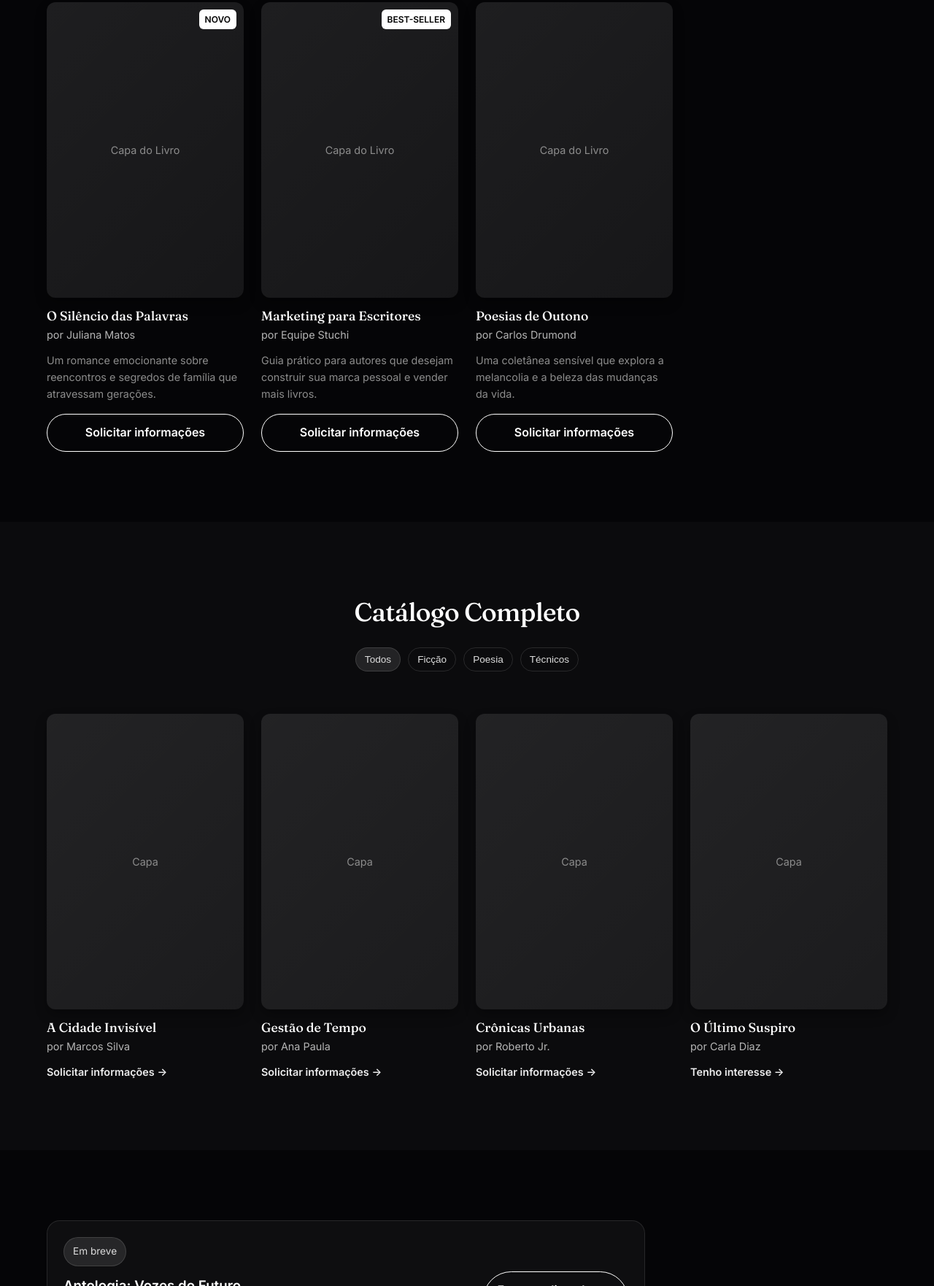
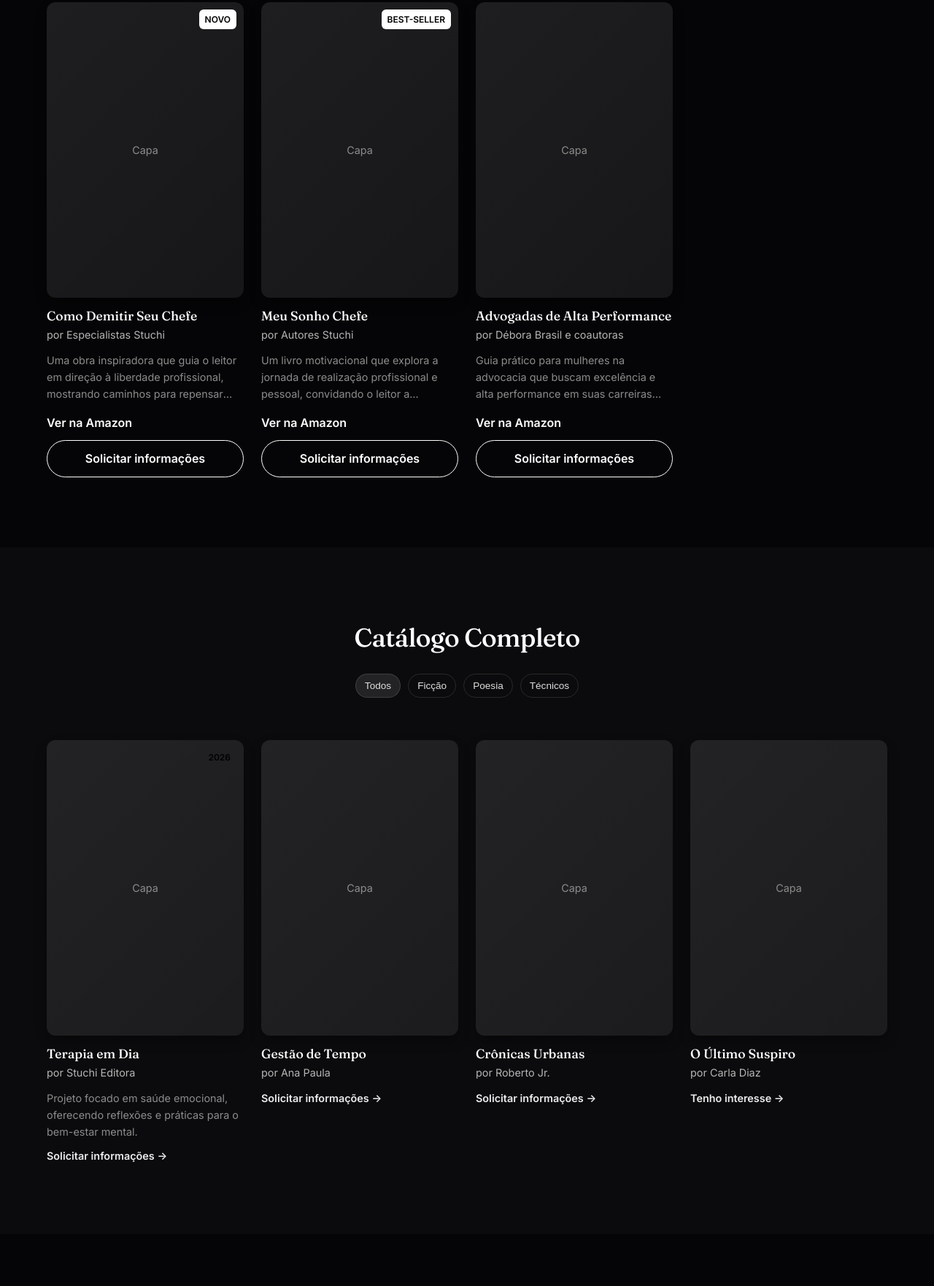
Before and after one commit to Gabriel-hub-prog22/stuchi-editora, a plain HTML site: page lancamentos.html in a window 1280 px wide. Shown: the part 704-2466 px from the top of the page at 73% size. Drawn offline with Linux system fonts and the light colour scheme.

```diff
--- a/lancamentos.html
+++ b/lancamentos.html
@@ -78,47 +78,59 @@
                 </div>
 
                 <div class="book-grid vector-grid reveal">
-                    <!-- Livro Destaque 1 -->
+                    <!-- Livro 1 -->
                     <article class="book-card">
                         <div class="book-cover">
-                            <div class="book-placeholder">Capa do Livro</div>
+                            <div class="book-placeholder">Capa</div>
                             <span class="book-badge">Novo</span>
                         </div>
                         <div class="book-info">
-                            <h3 class="book-title">O Silêncio das Palavras</h3>
-                            <p class="book-author">por Juliana Matos</p>
-                            <p class="book-synopsis">Um romance emocionante sobre reencontros e segredos de família que
-                                atravessam gerações.</p>
-                            <a href="#contato" class="btn btn--outline btn--sm btn--full">Solicitar informações</a>
+                            <h3 class="book-title">Como Demitir Seu Chefe</h3>
+                            <p class="book-author">por Especialistas Stuchi</p>
+                            <p class="book-synopsis">Uma obra inspiradora que guia o leitor em direção à liberdade
+                                profissional, mostrando caminhos para repensar carreira.</p>
+                            <p class="book-price" style="color:var(--accent); font-weight:bold; margin-bottom:10px;">Ver
+                                na Amazon</p>
+                            <a href="https://www.amazon.com.br/Como-Demitir-Chefe-Editora-Stuchi-ebook/dp/B0CKCSCG2G"
+                                target="_blank" rel="noopener" class="btn btn--outline btn--sm btn--full">Solicitar
+                                informações</a>
                         </div>
                     </article>
 
-                    <!-- Livro Destaque 2 -->
+                    <!-- Livro 2 -->
                     <article class="book-card">
                         <div class="book-cover">
-                            <div class="book-placeholder">Capa do Livro</div>
+                            <div class="book-placeholder">Capa</div>
                             <span class="book-badge">Best-seller</span>
                         </div>
                         <div class="book-info">
-                            <h3 class="book-title">Marketing para Escritores</h3>
-                            <p class="book-author">por Equipe Stuchi</p>
-                            <p class="book-synopsis">Guia prático para autores que desejam construir sua marca pessoal e
-                                vender mais livros.</p>
-                            <a href="#contato" class="btn btn--outline btn--sm btn--full">Solicitar informações</a>
+                            <h3 class="book-title">Meu Sonho Chefe</h3>
+                            <p class="book-author">por Autores Stuchi</p>
+                            <p class="book-synopsis">Um livro motivacional que explora a jornada de realização
+                                profissional e pessoal, convidando o leitor a perseguir seus objetivos.</p>
+                            <p class="book-price" style="color:var(--accent); font-weight:bold; margin-bottom:10px;">Ver
+                                na Amazon</p>
+                            <a href="https://www.amazon.com.br/Meu-Sonho-Chefe-Editora-Stuchi-ebook/dp/B0CD15FHZY"
+                                target="_blank" rel="noopener" class="btn btn--outline btn--sm btn--full">Solicitar
+                                informações</a>
                         </div>
                     </article>
 
-                    <!-- Livro Destaque 3 -->
+                    <!-- Livro 3 -->
                     <article class="book-card">
                         <div class="book-cover">
-                            <div class="book-placeholder">Capa do Livro</div>
+                            <div class="book-placeholder">Capa</div>
                         </div>
                         <div class="book-info">
-                            <h3 class="book-title">Poesias de Outono</h3>
-                            <p class="book-author">por Carlos Drumond</p>
-                            <p class="book-synopsis">Uma coletânea sensível que explora a melancolia e a beleza das
-                                mudanças da vida.</p>
-                            <a href="#contato" class="btn btn--outline btn--sm btn--full">Solicitar informações</a>
+                            <h3 class="book-title">Advogadas de Alta Performance</h3>
+                            <p class="book-author">por Débora Brasil e coautoras</p>
+                            <p class="book-synopsis">Guia prático para mulheres na advocacia que buscam excelência e
+                                alta performance em suas carreiras jurídicas.</p>
+                            <p class="book-price" style="color:var(--accent); font-weight:bold; margin-bottom:10px;">Ver
+                                na Amazon</p>
+                            <a href="https://www.amazon.com.br/Advogadas-Alta-Perfomance-Debora-Brasil/dp/6598124042"
+                                target="_blank" rel="noopener" class="btn btn--outline btn--sm btn--full">Solicitar
+                                informações</a>
                         </div>
                     </article>
                 </div>
@@ -145,11 +157,15 @@
                     <article class="book-card">
                         <div class="book-cover">
                             <div class="book-placeholder">Capa</div>
+                            <span class="book-badge" style="background:var(--accent); color:black;">2026</span>
                         </div>
                         <div class="book-info">
-                            <h3 class="book-title">A Cidade Invisível</h3>
-                            <p class="book-author">por Marcos Silva</p>
-                            <a href="#contato" class="link" style="font-size:0.9rem;">Solicitar informações →</a>
+                            <h3 class="book-title">Terapia em Dia</h3>
+                            <p class="book-author">por Stuchi Editora</p>
+                            <p class="book-synopsis" style="font-size:0.9rem; margin-bottom:10px;">Projeto focado em
+                                saúde emocional, oferecendo reflexões e práticas para o bem-estar mental.</p>
+                            <a href="https://wa.me/5511969569809" target="_blank" rel="noopener" class="link"
+                                style="font-size:0.9rem;">Solicitar informações →</a>
                         </div>
                     </article>
 
```
Also changed, not shown: imprensa.html (+17 -0 lines), index.html (+0 -43 lines).
